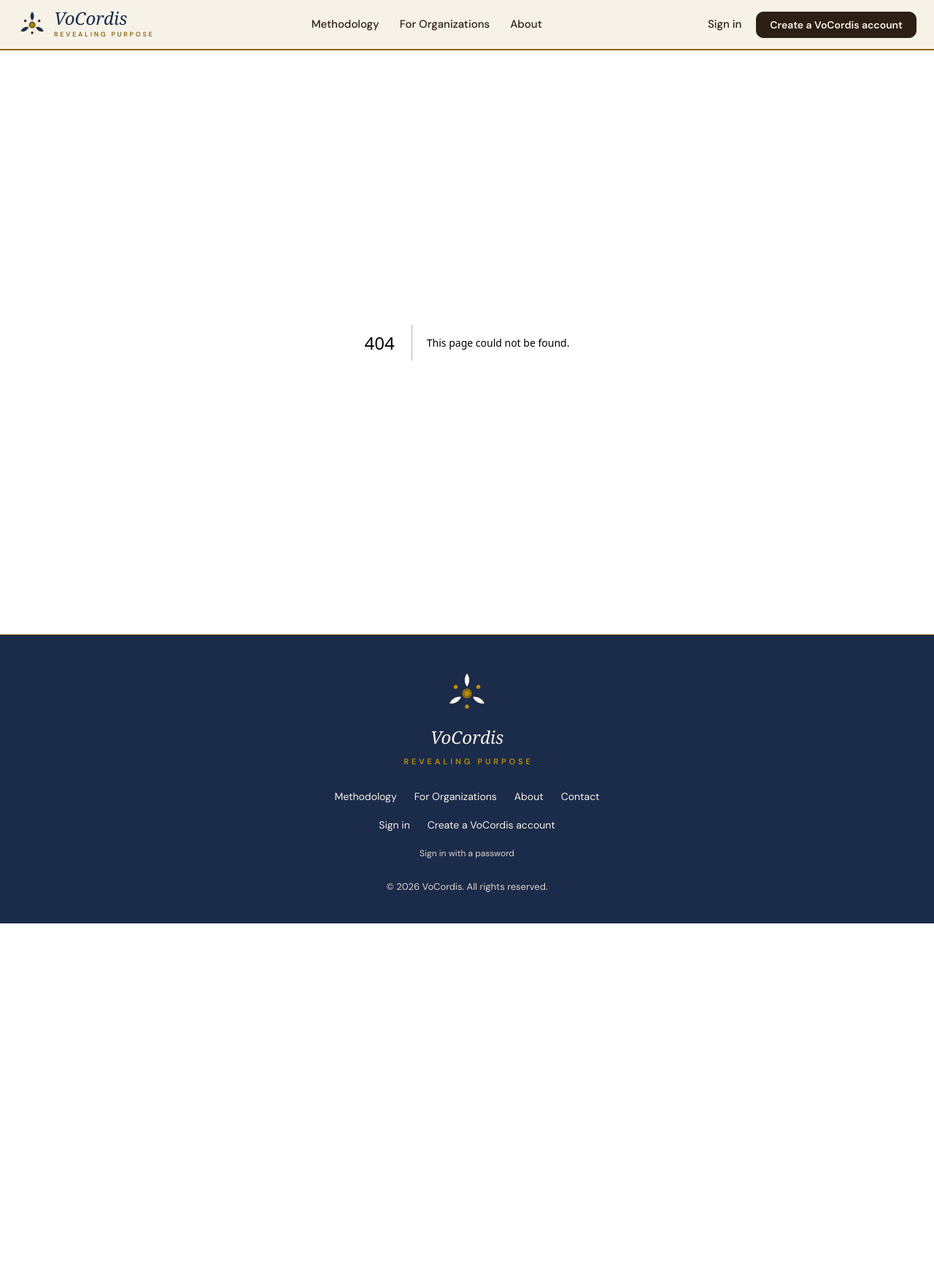
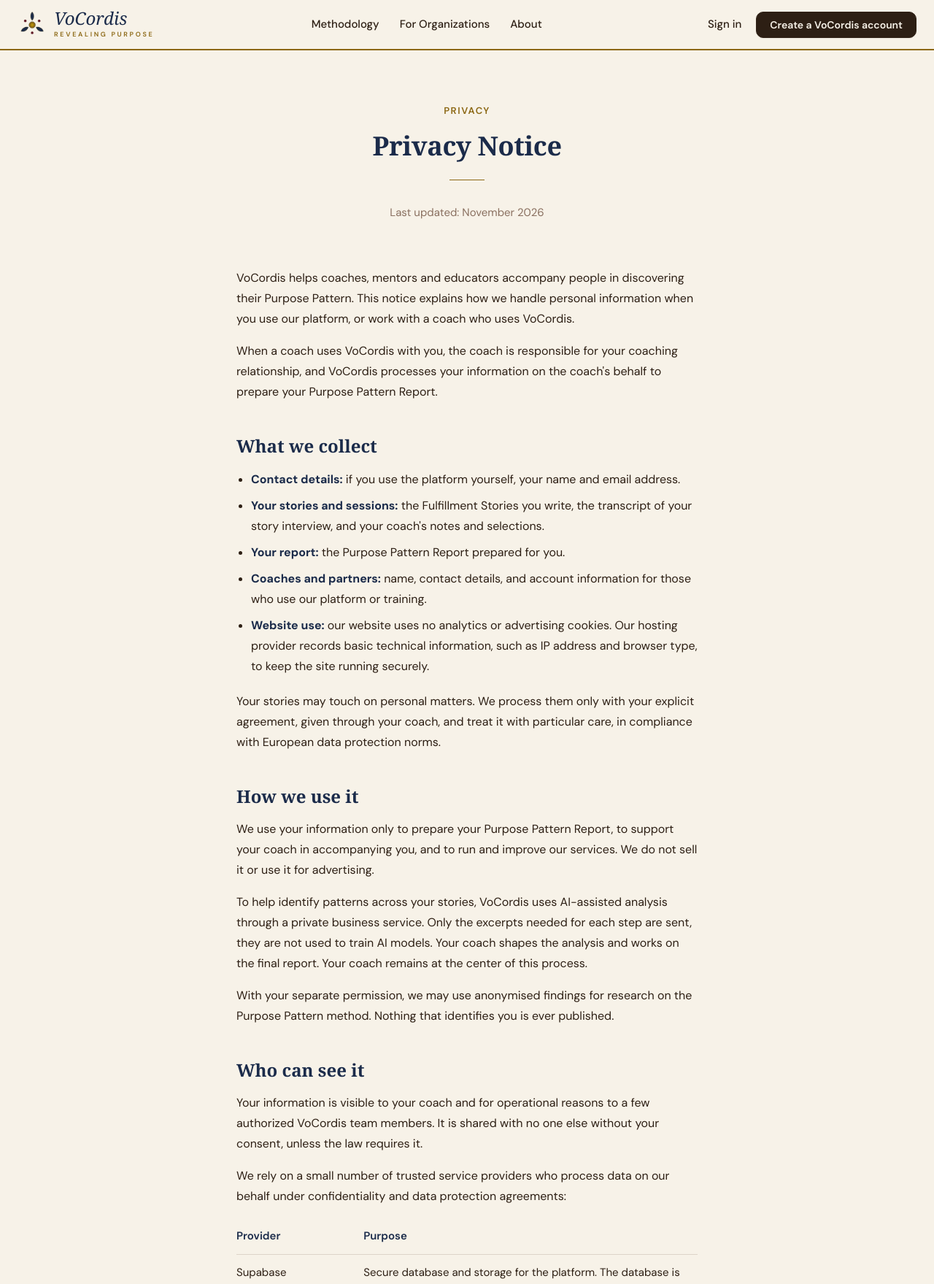
Before and after one commit to messianecaze/vocordis-homepage, a Next.js app: page /privacy in a window 1280 px wide. Before the commit this address had no page. Shown: the top 1759 px of the page at 73% size. Before the commit the page ends 1265 px from the top, so only its background shows below. Built offline with nearby package versions, Linux system fonts and the light colour scheme.

Commit message:
Create Privacy Notice page for VoCordis
This page outlines how VoCordis handles personal information, including data collection, usage, and user rights.

```diff
--- /dev/null
+++ b/app/privacy/page.tsx
@@ -0,0 +1,101 @@
+import type { Metadata } from "next";
+
+export const metadata: Metadata = {
+  title: "Privacy Notice — VoCordis",
+  description: "How VoCordis handles personal information on its platform and when you work with a coach who uses VoCordis.",
+};
+
+/* Text approved by Messiane, Nov 2026 (VoCordis Privacy Notice doc).
+   Add the legal entity line once VoCordis is incorporated. */
+
+const providers = [
+  { name: "Supabase", purpose: "Secure database and storage for the platform. The database is located in Europe to ensure optimal data protection." },
+  { name: "Vercel", purpose: "Website and platform hosting" },
+  { name: "OpenAI (business API)", purpose: "AI-assisted analysis of story excerpts" },
+  { name: "Google Workspace", purpose: "Secure file exchange with coaches and email" },
+];
+
+export default function PrivacyPage() {
+  return (
+    <>
+      <section className="page-header">
+        <p className="eyebrow">Privacy</p>
+        <h1 className="heading heading--page">Privacy Notice</h1>
+        <hr className="rule" />
+        <p className="caption">Last updated: November 2026</p>
+      </section>
+
+      <section className="legal">
+        <p>
+          VoCordis helps coaches, mentors and educators accompany people in discovering their Purpose Pattern. This notice explains how we handle personal information when you use our platform, or work with a coach who uses VoCordis.
+        </p>
+        <p>
+          When a coach uses VoCordis with you, the coach is responsible for your coaching relationship, and VoCordis processes your information on the coach&apos;s behalf to prepare your Purpose Pattern Report.
+        </p>
+
+        <h2>What we collect</h2>
+        <ul>
+          <li><strong>Contact details:</strong> if you use the platform yourself, your name and email address.</li>
+          <li><strong>Your stories and sessions:</strong> the Fulfillment Stories you write, the transcript of your story interview, and your coach&apos;s notes and selections.</li>
+          <li><strong>Your report:</strong> the Purpose Pattern Report prepared for you.</li>
+          <li><strong>Coaches and partners:</strong> name, contact details, and account information for those who use our platform or training.</li>
+          <li><strong>Website use:</strong> our website uses no analytics or advertising cookies. Our hosting provider records basic technical information, such as IP address and browser type, to keep the site running securely.</li>
+        </ul>
+        <p>
+          Your stories may touch on personal matters. We process them only with your explicit agreement, given through your coach, and treat it with particular care, in compliance with European data protection norms.
+        </p>
+
+        <h2>How we use it</h2>
+        <p>
+          We use your information only to prepare your Purpose Pattern Report, to support your coach in accompanying you, and to run and improve our services. We do not sell it or use it for advertising.
+        </p>
+        <p>
+          To help identify patterns across your stories, VoCordis uses AI-assisted analysis through a private business service. Only the excerpts needed for each step are sent, they are not used to train AI models. Your coach shapes the analysis and works on the final report. Your coach remains at the center of this process.
+        </p>
+        <p>
+          With your separate permission, we may use anonymised findings for research on the Purpose Pattern method. Nothing that identifies you is ever published.
+        </p>
+
+        <h2>Who can see it</h2>
+        <p>
+          Your information is visible to your coach and for operational reasons to a few authorized VoCordis team members. It is shared with no one else without your consent, unless the law requires it.
+        </p>
+        <p>
+          We rely on a small number of trusted service providers who process data on our behalf under confidentiality and data protection agreements:
+        </p>
+        <table>
+          <thead>
+            <tr><th>Provider</th><th>Purpose</th></tr>
+          </thead>
+          <tbody>
+            {providers.map((p) => (
+              <tr key={p.name}><td>{p.name}</td><td>{p.purpose}</td></tr>
+            ))}
+          </tbody>
+        </table>
+        <p>
+          Where a provider stores data outside Switzerland or the European Union, such as in the United States, we rely on recognised safeguards such as standard contractual clauses.
+        </p>
+
+        <h2>How long we keep it</h2>
+        <p>
+          We keep your stories, transcript and report after your report is delivered, so you and your coach can return to them. We delete them five years after your report is delivered. Interview recordings are kept only as long as needed to prepare the transcript. You may ask us to delete your information sooner at any time.
+        </p>
+
+        <h2>Your rights</h2>
+        <p>
+          You may ask to see the information we hold about you, correct it, receive a copy, or have it deleted. You may also withdraw your agreement at any time; this does not affect work already done. To exercise these rights, write to us directly, or ask your coach to do so for you.
+        </p>
+        <p>
+          If you are unhappy with how we handle your information, you may also contact the data protection authority in your country.
+        </p>
+
+        <h2>Changes and contact</h2>
+        <p>
+          We may update this notice as our services develop, and we will post the new version here with its date. For any question about your information, contact us at{" "}
+          <a href="mailto:privacy@vocordis.com" className="text-link">privacy@vocordis.com</a>.
+        </p>
+      </section>
+    </>
+  );
+}
```
